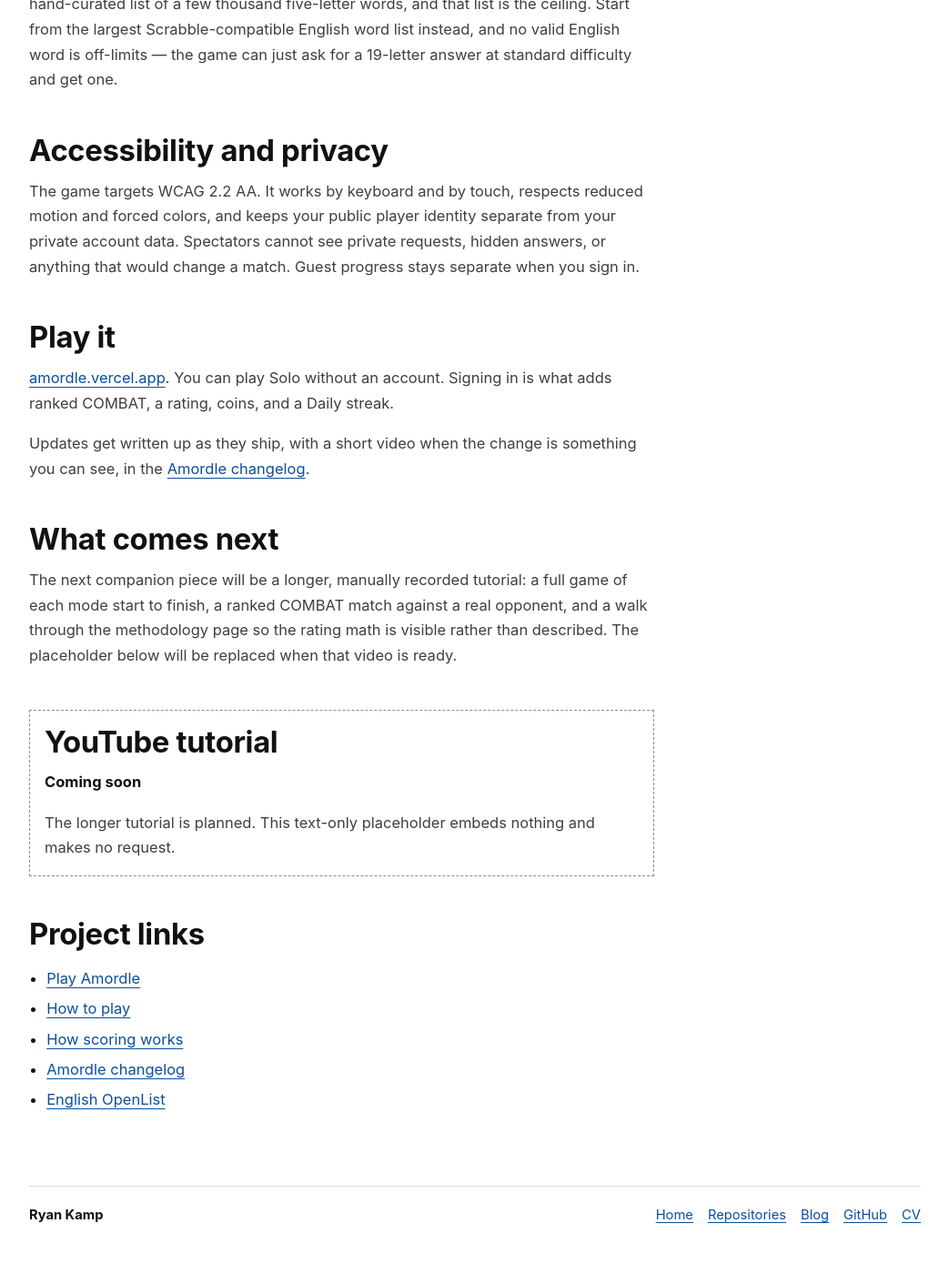
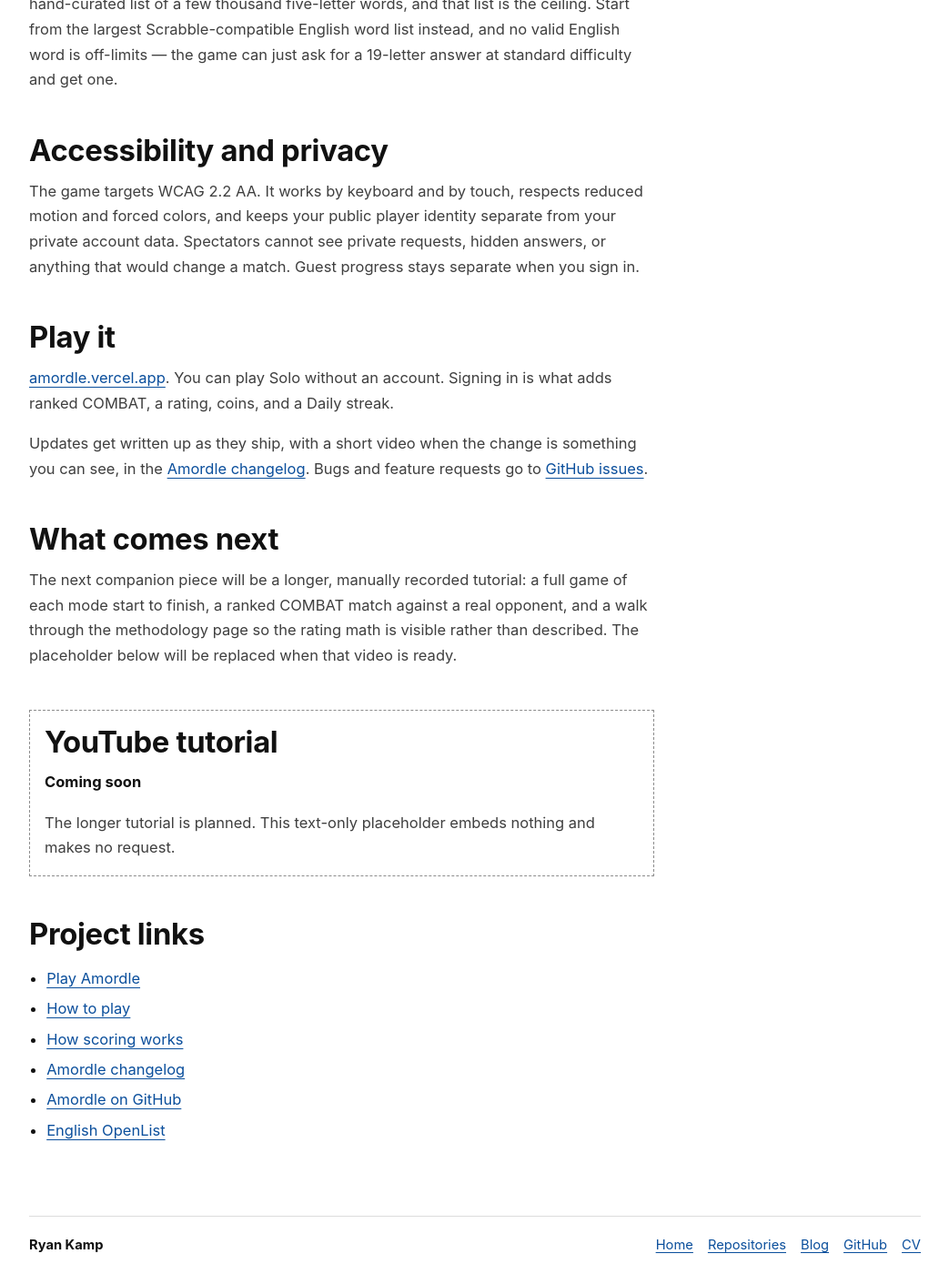
Before and after one commit to ryanjosephkamp/blog, a Jekyll site: the page built from articles/amordle.md, in a window 1280 px wide and 1400 px high, scrolled down 10228 px. Shown: the whole window at 91% size, without its empty margins (118-1161 px from the left). Built offline with Jekyll 4.4.1, drawn with Linux system fonts in a browser that asks for light colours; before the commit the page ends 11595 px from its top, so only the background shows below that.

Commit message:
Restore the GitHub links now the repository is public
Both were removed at publish time because github.com/ryanjosephkamp/amordle
was private and returned 404 to any reader. It is public now, under
AGPL-3.0, so they go back exactly where they were: the issues link in
"Play it" and the repository in Project links.

Every outbound link on the page now resolves.

```diff
--- a/articles/amordle.md
+++ b/articles/amordle.md
@@ -417,7 +417,9 @@
     <p>
       Updates get written up as they ship, with a short video when the change is something you
       can see, in the
-      <a href="https://ryanjosephkamp.github.io/amordle-updates/">Amordle changelog</a>.
+      <a href="https://ryanjosephkamp.github.io/amordle-updates/">Amordle changelog</a>. Bugs and
+      feature requests go to
+      <a href="https://github.com/ryanjosephkamp/amordle/issues/new">GitHub issues</a>.
     </p>
   </section>
 
@@ -444,6 +446,7 @@
       <li><a href="https://amordle.vercel.app/help">How to play</a></li>
       <li><a href="https://amordle.vercel.app/methodology">How scoring works</a></li>
       <li><a href="https://ryanjosephkamp.github.io/amordle-updates/">Amordle changelog</a></li>
+      <li><a href="https://github.com/ryanjosephkamp/amordle">Amordle on GitHub</a></li>
       <li><a href="https://english-openlist.pages.dev/">English OpenList</a></li>
     </ul>
   </section>
```
